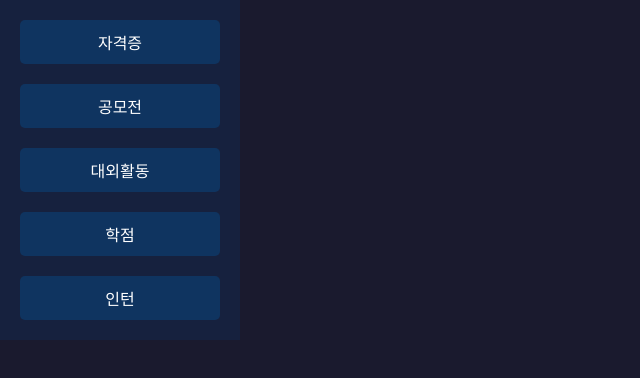
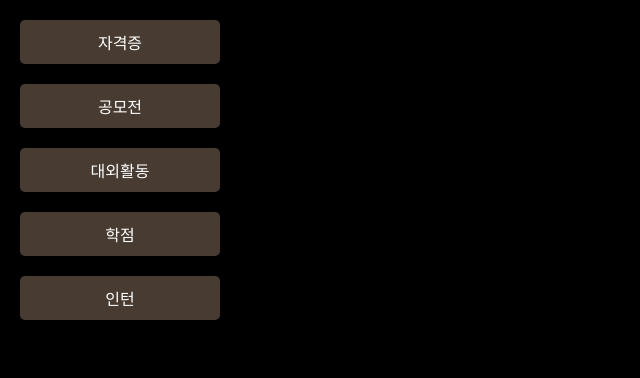
Before and after one commit to infinite-rlaehdgus/donghyeon, a plain HTML site: page quest.html in a window 1280 px wide. Shown: the whole page, without its empty margins (0-640 px from the left). Drawn offline with Linux system fonts and the light colour scheme.

Commit message:
Update quest.html

```diff
--- a/quest.html
+++ b/quest.html
@@ -7,7 +7,7 @@
     <style>
         body {
             font-family: Arial, sans-serif;
-            background-color: #1A1A2E;
+            background-color: #000000;
             color: #FFFFFF;
             margin: 0;
         }
@@ -16,7 +16,7 @@
         }
         .sidebar {
             width: 200px;
-            background-color: #16213E;
+            background-color: #000000;
             padding: 20px;
             display: flex;
             flex-direction: column;
@@ -27,7 +27,7 @@
             text-decoration: none;
             padding: 10px;
             text-align: center;
-            background-color: #0F3460;
+            background-color: #483c32;
             border-radius: 5px;
         }
         .sidebar a:hover {
```
